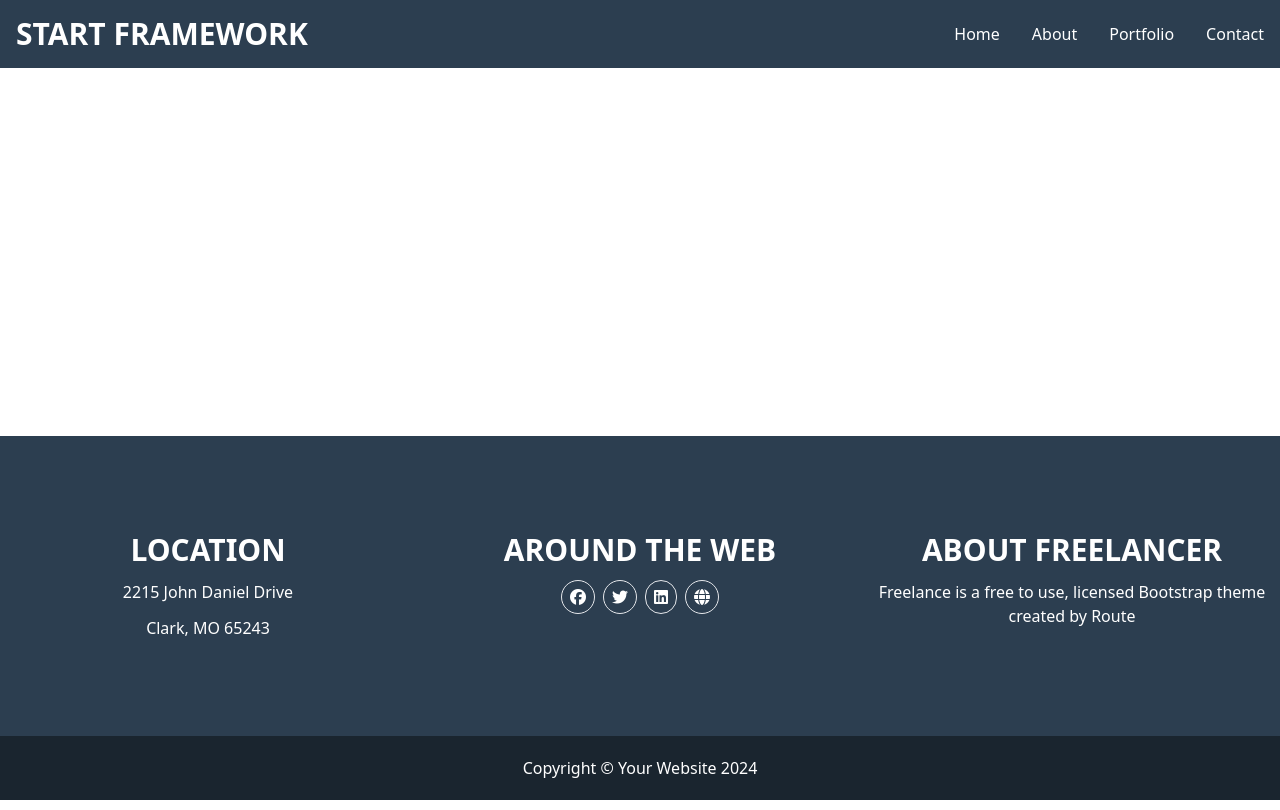
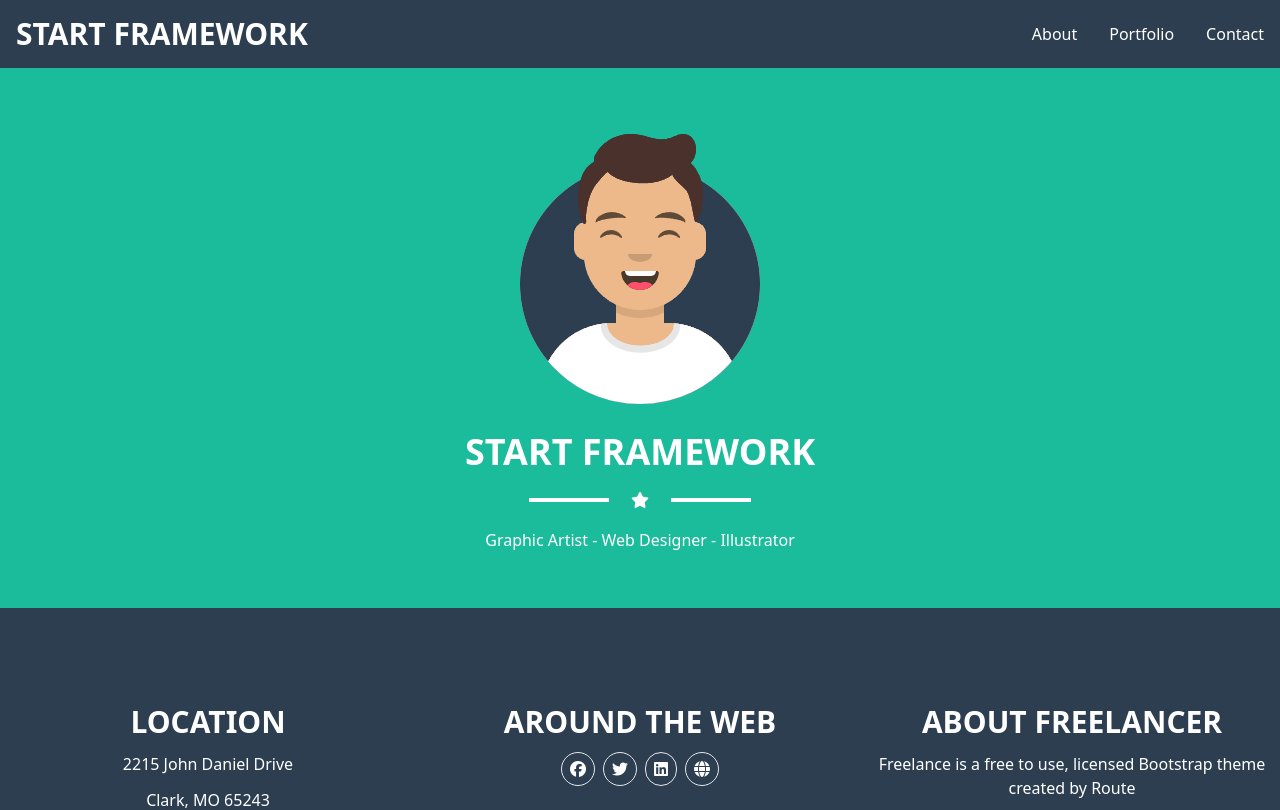
Before and after one commit to abdullahalawa/start-framework, a React (Vite) app: page / in a window 1280 px wide. Shown: the top 810 px of the page. Built offline with nearby package versions, Linux system fonts and the light colour scheme.

Commit message:
finish routing + finish home page + working on navbar style

```diff
--- a/package.json
+++ b/package.json
@@ -14,7 +14,8 @@
     "flowbite": "^2.3.0",
     "flowbite-react": "^0.9.0",
     "react": "^18.2.0",
-    "react-dom": "^18.2.0"
+    "react-dom": "^18.2.0",
+    "react-router-dom": "^6.23.1"
   },
   "devDependencies": {
     "@types/react": "^18.2.66",
--- a/src/App.jsx
+++ b/src/App.jsx
@@ -1,11 +1,27 @@
-import Footer from "./components/Footer/Footer";
-import Navbar from "./components/Navbar/Navbar";
+import { RouterProvider, createBrowserRouter } from "react-router-dom";
+import Layout from "./Components/Layout/Layout";
+import Home from "./Pages/Home/Home";
+import About from "./Pages/About/About";
+import Portfolio from "./Pages/Portfolio/Portfolio";
+import Contact from "./Pages/Contact/Contact";
 
 function App() {
+  const routes = createBrowserRouter([
+    {
+      path: "/",
+      element: <Layout />,
+      children: [
+        { index: true, element: <Home /> },
+        { path: "/about", element: <About /> },
+        { path: "/portfolio", element: <Portfolio /> },
+        { path: "/contact", element: <Contact /> },
+      ],
+    },
+  ]);
+
   return (
     <>
-      <Navbar />
-      <Footer />
+      <RouterProvider router={routes}></RouterProvider>
     </>
   );
 }
--- /dev/null
+++ b/src/Pages/About/About.jsx
@@ -0,0 +1,3 @@
+export default function About() {
+  return <div>About</div>;
+}
--- /dev/null
+++ b/src/Pages/Contact/Contact.jsx
@@ -0,0 +1,3 @@
+export default function Contact() {
+  return <div>Contact</div>;
+}
--- /dev/null
+++ b/src/Pages/Home/Home.jsx
@@ -0,0 +1,21 @@
+import image from "../../assets/images/svgexport-1.png";
+import style from "./Home.module.css";
+
+export default function Home() {
+  return (
+    <>
+      <div className=" bg-accent">
+        <div
+          className={`container ${style.container} py-14 text-white flex flex-col justify-center items-center gap-4`}
+        >
+          <img src={image} alt="image" />
+          <h2 className="text-4xl font-semibold pt-3">START FRAMEWORK</h2>
+          <div className="mark relative">
+            <i className="fa-solid fa-star relative"></i>
+          </div>
+          <p>Graphic Artist - Web Designer - Illustrator</p>
+        </div>
+      </div>
+    </>
+  );
+}
--- /dev/null
+++ b/src/Pages/Home/Home.module.css
@@ -0,0 +1,21 @@
+.container :global(.mark)::before {
+  content: "";
+  height: 4px;
+  width: 80px;
+  background-color: #fff;
+  position: absolute;
+  transform: translateY(-50%);
+  top: 50%;
+  right: 40px;
+}
+
+.container :global(.mark)::after {
+  content: "";
+  height: 4px;
+  width: 80px;
+  background-color: #fff;
+  position: absolute;
+  transform: translateY(-50%);
+  top: 50%;
+  left: 40px;
+}
--- /dev/null
+++ b/src/Pages/Portfolio/Portfolio.jsx
@@ -0,0 +1,3 @@
+export default function Portfolio() {
+  return <div>Portfolio</div>;
+}
--- a/src/components/Footer/Footer.jsx
+++ b/src/components/Footer/Footer.jsx
@@ -1,7 +1,7 @@
 export default function Footer() {
   return (
     <>
-      <div className="footer absolute bottom-0 left-0 right-0 text-white">
+      <div className="footer w-full text-white">
         <div className="footer-info  bg-main py-24 ">
           <div className="container  flex sm:flex-row flex-col  sm:gap-4 gap-8">
             <div className="sm:w-1/3 w-full text-center space-y-3">
--- /dev/null
+++ b/src/components/Layout/Layout.jsx
@@ -0,0 +1,15 @@
+import { Outlet } from "react-router-dom";
+import Footer from "../Footer/Footer";
+import Navbar from "../Navbar/Navbar";
+
+export default function Layout() {
+  return (
+    <>
+      <Navbar />
+
+      <Outlet />
+
+      <Footer />
+    </>
+  );
+}
--- a/src/components/Navbar/Navbar.jsx
+++ b/src/components/Navbar/Navbar.jsx
@@ -1,14 +1,21 @@
+import { NavLink } from "react-router-dom";
+import style from "./Navbar.module.css";
+
 export default function Navbar() {
+  console.log(style);
+
   return (
     <>
-      <nav className="bg-main border-gray-200 dark:bg-gray-900 relative z-10">
+      <nav
+        className={`nav ${style.nav} bg-main border-gray-200 dark:bg-gray-900 relative z-10`}
+      >
         <div className="max-w-screen-xl flex flex-wrap items-center justify-between mx-auto p-4">
-          <a
-            href="https://flowbite.com/"
+          <NavLink
+            to="/"
             className="flex items-center space-x-3 rtl:space-x-reverse"
           >
             <h2 className="text-3xl text-white font-bold">START FRAMEWORK</h2>
-          </a>
+          </NavLink>
           <button
             data-collapse-toggle="navbar-default"
             type="button"
@@ -36,39 +43,30 @@ export default function Navbar() {
           <div className="hidden w-full md:block md:w-auto" id="navbar-default">
             <ul className="font-medium flex flex-col p-4 md:p-0 mt-4 border border-gray-100 rounded-lg md:flex-row md:space-x-8 rtl:space-x-reverse md:mt-0 md:border-0  dark:bg-gray-800 md:dark:bg-gray-900 dark:border-gray-700">
               <li>
-                <a
-                  href="#"
-                  className="block py-2 px-3 text-white bg-blue-700 rounded md:bg-transparent md:p-0"
-                  aria-current="page"
-                >
-                  Home
-                </a>
-              </li>
-              <li>
-                <a
-                  href="#"
+                <NavLink
+                  to="/about"
                   className="block py-2 px-3 text-white rounded hover:bg-gray-100 md:hover:bg-transparent md:border-0  md:p-0 "
                 >
                   About
-                </a>
+                </NavLink>
               </li>
 
               <li>
-                <a
-                  href="#"
+                <NavLink
+                  to="/portfolio"
                   className="block py-2 px-3 text-white rounded hover:bg-gray-100 md:hover:bg-transparent md:border-0  md:p-0 "
                 >
                   Portfolio
-                </a>
+                </NavLink>
               </li>
 
               <li>
-                <a
-                  href="#"
+                <NavLink
+                  to="/contact"
                   className="block py-2 px-3 text-white rounded hover:bg-gray-100 md:hover:bg-transparent md:border-0  md:p-0 "
                 >
                   Contact
-                </a>
+                </NavLink>
               </li>
             </ul>
           </div>
--- /dev/null
+++ b/src/components/Navbar/Navbar.module.css
@@ -0,0 +1,3 @@
+.nav :global(.active) [class*="block"] {
+  background-color: #1abc9c;
+}
```
Also changed, not shown: src/assets/images/svgexport-1.png (added), 1 other file (tests, documents, lock files or other folders).
